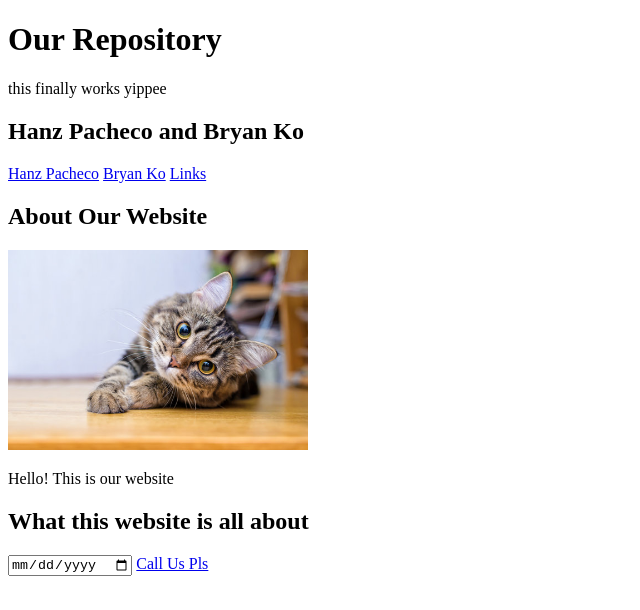
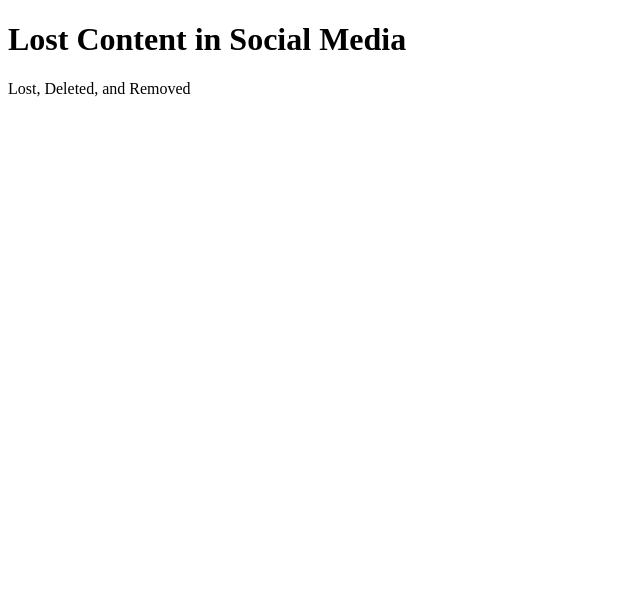
Before and after one commit to PachecoHanz/bryanHanz, a plain HTML site: page index.html in a window 1280 px wide. Shown: the whole page, without its empty margins (0-640 px from the left). Drawn offline with Linux system fonts and the light colour scheme.

Commit message:
created a new layout

```diff
--- a/index.html
+++ b/index.html
@@ -3,45 +3,12 @@
 <head>
     <meta charset="UTF-8">
     <meta name="viewport" content="width=device-width, initial-scale=1.0">
-    <title>Group Work</title>
+    <title>Document</title>
 </head>
-   <header>
-    <h1>Our Repository</h1>
-    <p>this finally works yippee</p>
-   </header>
 <body>
-
-    <nav>
-        <h1>Hanz Pacheco and Bryan Ko</h1>
-        <a href="bh.html">Hanz Pacheco</a>
-        <a href="bh1.html">Bryan Ko</a>
-        <a href="hp2.html">Links</a>
-    </nav>
-
-    <div align="left">
-
-        <h2>About Our Website</h2>
-        <img src="images/catimg.jpg" alt="catimagehere" width="300">
-
-        <div style="max-width: 600px; text-align: left;">
-            <p>
-                Hello! This is our website
-            </p>
-
-            <p>
-
-            </p>
-
-            <h2>What this website is all about</h2>
-            <ol>
-
-            </ol>
-
-        </div>
-    </div>
-
-    <input type="date">
-    <a href="tel1234567890">Call Us Pls</a>
-
+    <header>
+        <h1>Lost Content in Social Media</h1>
+        <p>Lost, Deleted, and Removed</p>
+    </header>
 </body>
 </html>
```
